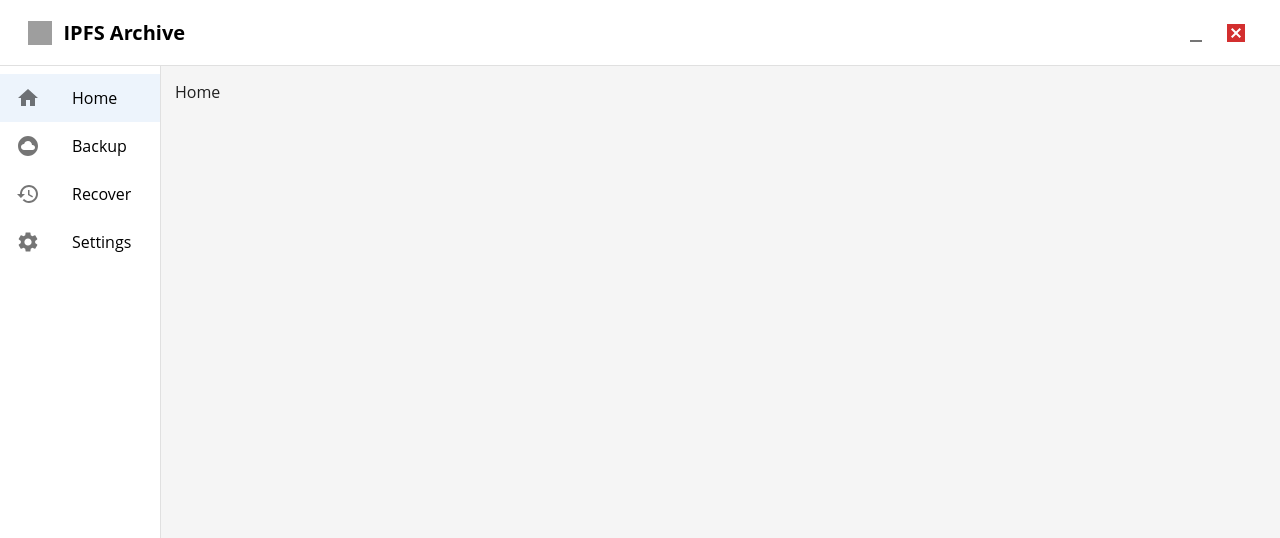
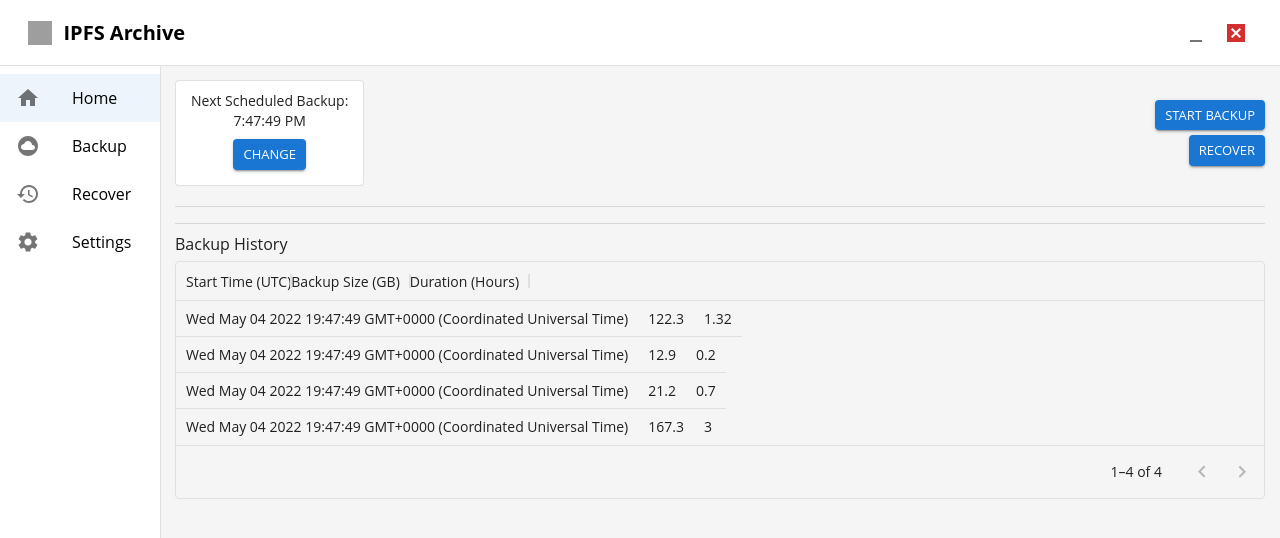
Before and after one commit to b7011343/ipfs-archive, a React (Create React App) app: page / in a window 1280 px wide. Shown: the top 538 px of the page. Built offline with nearby package versions, Linux system fonts and the light colour scheme; grey boxes are pictures that could not be loaded.

Commit message:
Start building home UI

```diff
--- a/package.json
+++ b/package.json
@@ -20,10 +20,13 @@
     "@emotion/styled": "^11.8.1",
     "@mui/icons-material": "^5.6.2",
     "@mui/material": "^5.6.4",
+    "@mui/x-data-grid": "^5.10.0",
     "@testing-library/jest-dom": "^5.16.4",
     "@testing-library/react": "^13.2.0",
     "@testing-library/user-event": "^13.5.0",
+    "chart.js": "^3.7.1",
     "react": "^18.1.0",
+    "react-chartjs-2": "^4.1.0",
     "react-dom": "^18.1.0",
     "react-router-dom": "^6.3.0",
     "react-scripts": "5.0.1"
--- a/src/App.jsx
+++ b/src/App.jsx
@@ -91,10 +91,6 @@
       >
         <Routes>
           {routes.map((x, i) => (<Route key={i} path={x.route} element={x.element} />))}
-          {/* <Route path="/" element={<Home/>} />
-          <Route path="/backup" element={<Backup/>} />
-          <Route path="/recover" element={<Recover/>} />
-          <Route path="/settings" element={<Settings/>} /> */}
         </Routes>
       </Box>
     </Box>
--- a/src/pages/Home.jsx
+++ b/src/pages/Home.jsx
@@ -1,11 +1,94 @@
 import React from 'react';
-import { Grid } from '@mui/material';
-
+import { Grid, Divider, Button, Paper, Typography } from '@mui/material';
+import { Line } from 'react-chartjs-2';
+import { DataGrid } from '@mui/x-data-grid';
+import columns from '../resources/homeTableColumns.json';
+const test = new Date();
 
 export const Home = () => {
+  const rows = [
+    { id: 0, startTime: new Date(), backupSize: 122.3, duration: 1.32 },
+    { id: 1, startTime: new Date(), backupSize: 12.9, duration: 0.2 },
+    { id: 2, startTime: new Date(), backupSize: 21.2, duration: 0.7 },
+    { id: 3, startTime: new Date(), backupSize: 167.3, duration: 3 }
+  ];
+
+  const graphData = {
+    labels: ['January',
+    'February',
+    'March',
+    'April',
+    'May',
+    'June',],
+    datasets: [{
+      label: 'My First dataset',
+      backgroundColor: 'rgb(255, 99, 132)',
+      borderColor: 'rgb(255, 99, 132)',
+      data: [0, 10, 5, 2, 20, 30, 45],
+    }]
+  };
+
   return (
-    <Grid>
-      Home
+    <Grid container>
+      <Grid item container mb={1.5} flexDirection='row' justifyContent='space-between' alignItems='center'>
+        <Grid item container xs={4}>
+          <Paper variant='outlined' sx={{ padding: '10px 15px' }}>
+            <Typography variant='body2' textAlign='center'>
+              Next Scheduled Backup:
+              <br/>
+              {test.toLocaleTimeString()}
+            </Typography>
+            <Grid item container mt={1} flexDirection='column' justifyContent='center' alignItems='center'>
+              <Button variant='contained' sx={{ width: 'fit-content', marginBottom: '5px' }} size='small' color='primary'>
+                Change
+              </Button>
+            </Grid>
+          </Paper>
+        </Grid>
+        <Grid item container xs={3} flexDirection='column' justifyContent='flex-end' alignItems='flex-end'>
+          <Button variant='contained' sx={{ width: 'fit-content', marginBottom: '5px' }} size='small' color='primary'>
+            Start Backup
+          </Button>
+          <Button variant='contained' sx={{ width: 'fit-content' }} size='small' color='primary'>
+            Recover
+          </Button>
+        </Grid>
+      </Grid>
+      <Grid item container pt={1} pb={1}>
+        <Divider sx={{ width: '100%' }}/>
+      </Grid>
+      <Grid item container>
+        {/* <Line
+          data={graphData}
+          options={{
+            responsive: true,
+            plugins: {
+              legend: {
+                position: 'top',
+              },
+              title: {
+                display: true,
+                text: 'Backup Usage',
+              }
+            }
+          }}
+        /> */}
+      </Grid>
+      <Grid item container pt={1} pb={1}>
+        <Divider sx={{ width: '100%' }}/>
+      </Grid>
+      <Grid item container flexDirection='column'>
+        <Typography variant='p' gutterBottom>
+          Backup History
+        </Typography>
+        <DataGrid
+          rows={rows}
+          columns={columns}
+          pageSize={5}
+          autoHeight
+          density='compact'
+        />
+      </Grid>
     </Grid>
   );
 };
--- /dev/null
+++ b/src/resources/homeTableColumns.json
@@ -0,0 +1,20 @@
+[
+  {
+    "field": "startTime",
+    "headerName": "Start Time (UTC)",
+    "type": "string",
+    "width": "100%"
+  },
+  {
+    "field": "backupSize",
+    "headerName": "Backup Size (GB)",
+    "type": "number",
+    "width": "100%"
+  },
+  {
+    "field": "duration",
+    "headerName": "Duration (Hours)",
+    "type": "number",
+    "width": "100%"
+  }
+]
```
Also changed, not shown: public/electron.js (+3 -4 lines).
